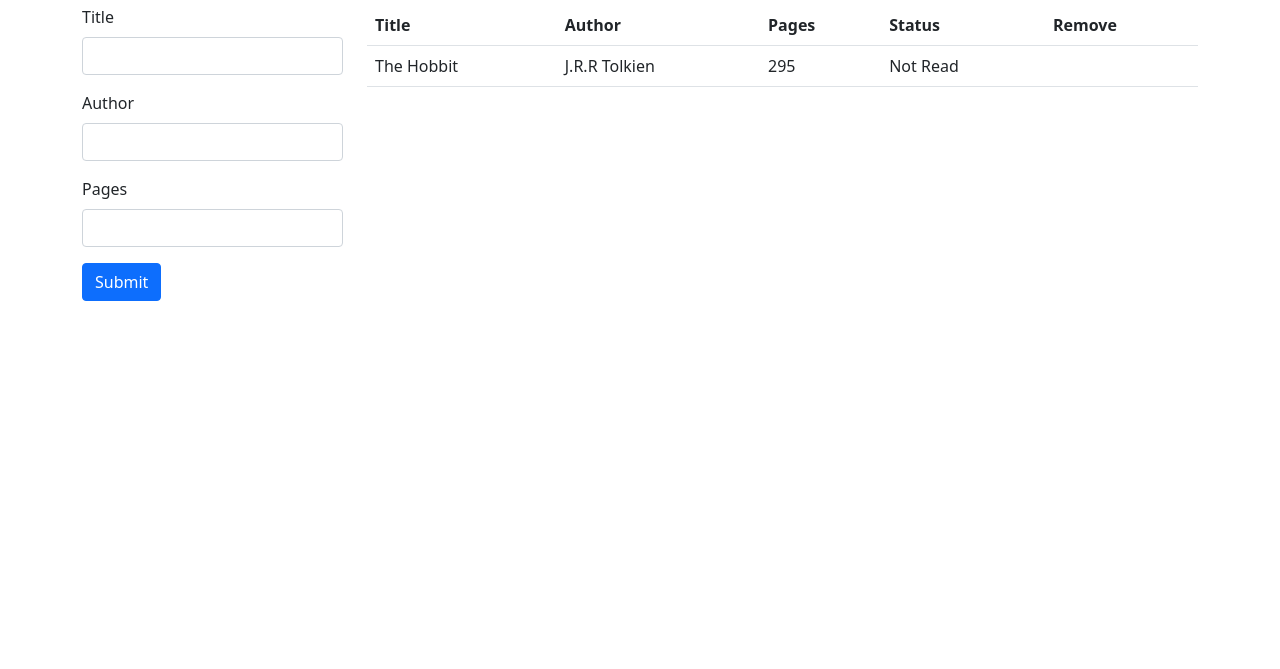
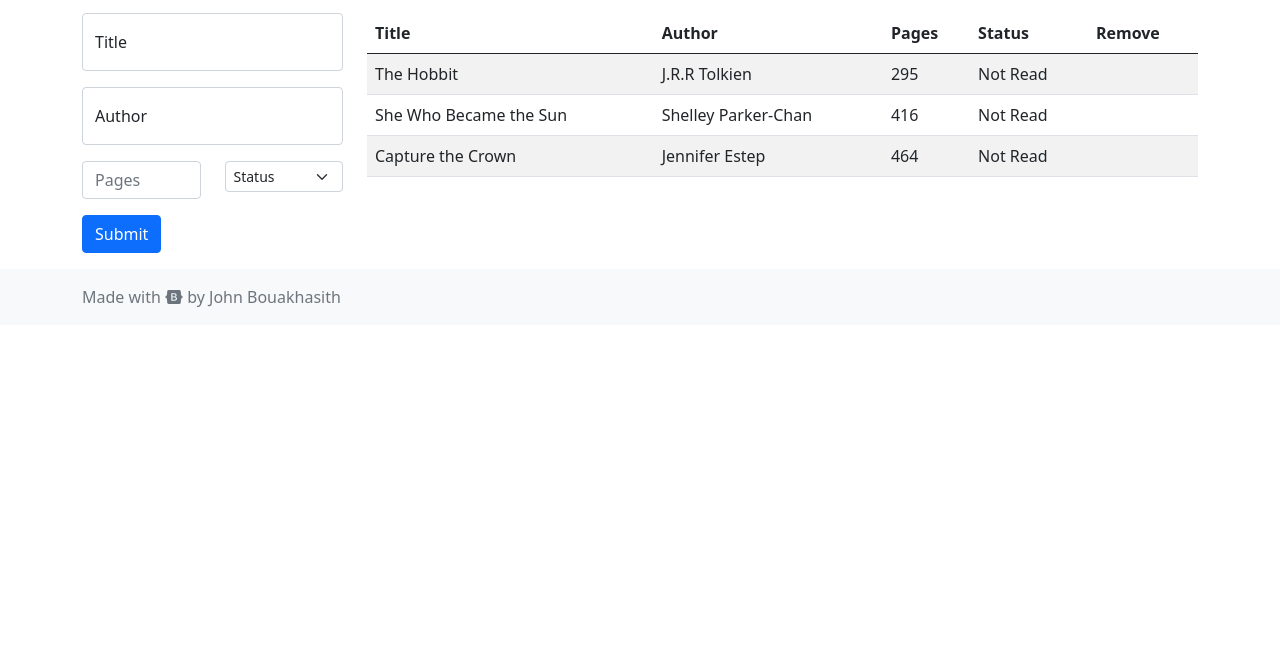
Before and after one commit to johnbdot/library, a plain HTML site: page index.html in a window 1280 px wide. Shown: the part 131-800 px from the top of the page. Drawn offline with nearby package versions, Linux system fonts and the light colour scheme.

Commit message:
Added footer

```diff
--- a/index.html
+++ b/index.html
@@ -4,19 +4,25 @@
     <meta charset="UTF-8" />
     <meta http-equiv="X-UA-Compatible" content="IE=edge" />
     <meta name="viewport" content="width=device-width, initial-scale=1.0" />
-    <title>John Bouakhasith: Library</title>
+    <title>John Bouakhasith: myLibrary</title>
     <link
       href="https://cdn.jsdelivr.net/npm/bootstrap@5.1.0/dist/css/bootstrap.min.css"
       rel="stylesheet"
       integrity="sha384-KyZXEAg3QhqLMpG8r+8fhAXLRk2vvoC2f3B09zVXn8CA5QIVfZOJ3BCsw2P0p/We"
       crossorigin="anonymous"
     />
+    <link
+      rel="stylesheet"
+      href="https://use.fontawesome.com/releases/v5.15.4/css/all.css"
+      integrity="sha384-DyZ88mC6Up2uqS4h/KRgHuoeGwBcD4Ng9SiP4dIRy0EXTlnuz47vAwmeGwVChigm"
+      crossorigin="anonymous"
+    />
     <link rel="stylesheet" href="style.css" />
   </head>
   <body>
-    <div class="container pt-3">
+    <div class="container pt-4">
       <div class="intro mb-3 col-12">
-        <h1>Library</h1>
+        <h1>myLibrary <i class="fas fa-book"></i></h1>
         Lorem ipsum dolor sit amet consectetur adipisicing elit. Earum
         dignissimos porro nisi exercitationem corrupti, obcaecati voluptatibus
         commodi, atque enim veritatis vel, asperiores mollitia in ipsa.
@@ -24,39 +30,57 @@
 
       <div class="content">
         <div class="row">
-          <form class="mb-3 col-3">
-            <div class="mb-3">
-              <label for="title" class="form-label">Title</label>
+          <form class="col-lg-3">
+            <div class="form-floating mb-3">
               <input
-                type="email"
+                type="text"
                 class="form-control"
-                id="exampleInputEmail1"
-                aria-describedby="emailHelp"
+                id="title"
+                placeholder="title"
+              />
+              <label for="title">Title</label>
+            </div>
+            <div class="form-floating mb-3">
+              <input
+                type="text"
+                class="form-control"
+                id="author"
+                placeholder="author"
+              />
+              <label for="author">Author</label>
+            </div>
+
+            <div class="row">
+              <div class="form mb-3 col-6">
+                <input
+                  type="number"
+                  min="1"
+                  max="99999"
+                  class="form-control"
+                  id="pages"
+                  placeholder="Pages"
                 />
               </div>
-            <div class="mb-3">
-              <label for="author" class="form-label">Author</label>
-              <input
-                type="password"
-                class="form-control"
-                id="exampleInputPassword1"
-              />
+              <div class="col-6">
+                <select
+                  class="form-select form-select-sm"
+                  aria-label=".form-select-sm example"
+                >
+                  <option selected>Status</option>
+                  <option value="Reading">Reading</option>
+                  <option value="Not Read">Not Read</option>
+                  <option value="Read">Read</option>
+                </select>
+              </div>
             </div>
             <div class="mb-3">
-              <label for="Pages" class="form-label">Pages</label>
-              <input
-                type="password"
-                class="form-control"
-                id="exampleInputPassword1"
-              />
-            </div>
-            <div>
               <button type="submit" class="btn btn-primary">Submit</button>
             </div>
           </form>
 
-          <div class="table-container col-9">
-            <table class="table">
+          <div class="table-container col-lg-9">
+            <table class="table table-striped">
+              <thead>
                 <tr>
                   <th>Title</th>
                   <th>Author</th>
@@ -64,6 +88,8 @@
                   <th>Status</th>
                   <th>Remove</th>
                 </tr>
+              </thead>
+              <tbody>
                 <tr>
                   <td>The Hobbit</td>
                   <td>J.R.R Tolkien</td>
@@ -71,11 +97,34 @@
                   <td>Not Read</td>
                   <td></td>
                 </tr>
+                <tr>
+                  <td>She Who Became the Sun</td>
+                  <td>Shelley Parker-Chan</td>
+                  <td>416</td>
+                  <td>Not Read</td>
+                  <td></td>
+                </tr>
+                <tr>
+                  <td>Capture the Crown</td>
+                  <td>Jennifer Estep</td>
+                  <td>464</td>
+                  <td>Not Read</td>
+                  <td></td>
+                </tr>
+              </tbody>
             </table>
           </div>
         </div>
       </div>
     </div>
+
+    <footer class="footer mt-auto py-3 bg-light">
+      <div class="container">
+        <span class="text-muted"
+          >Made with <i class="fab fa-bootstrap"></i> by John Bouakhasith</span
+        >
+      </div>
+    </footer>
     <script src="script.js"></script>
   </body>
 </html>
```
Lines whose indentation alone changed are shown as unchanged.
